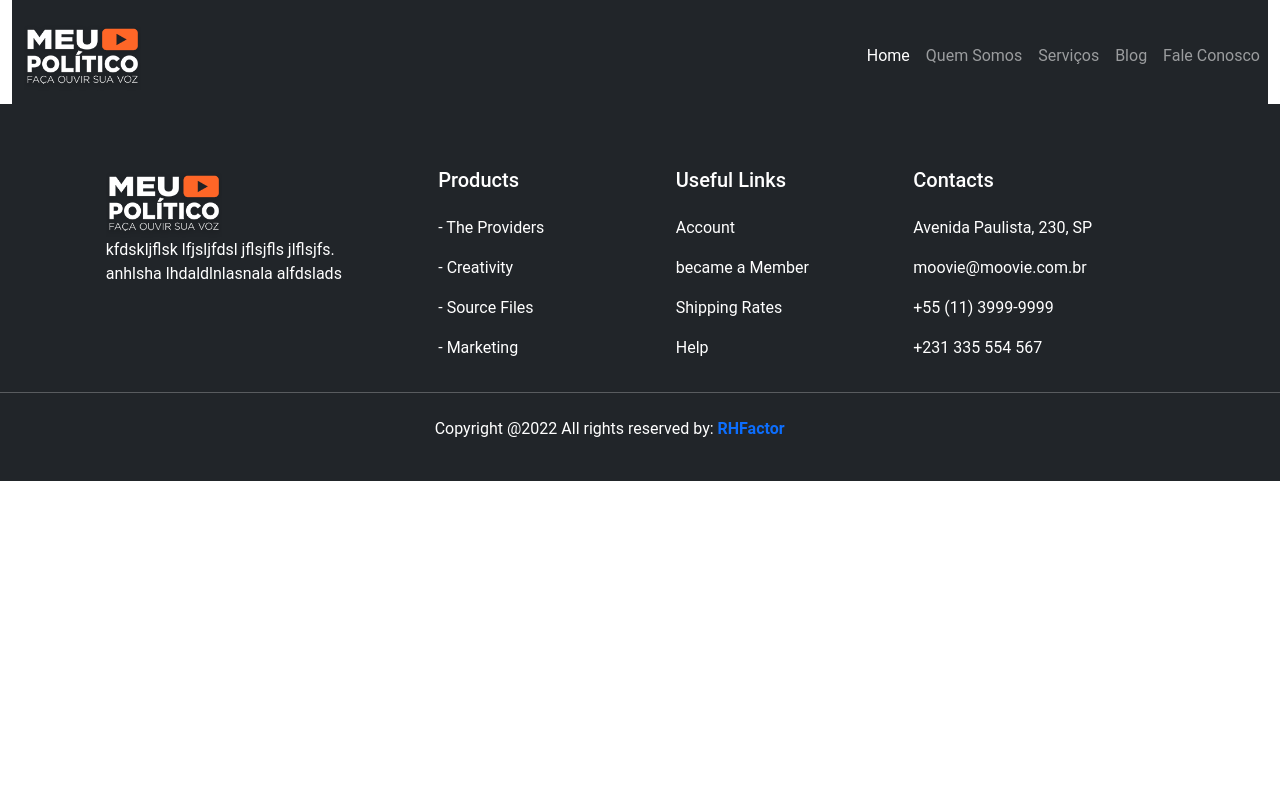
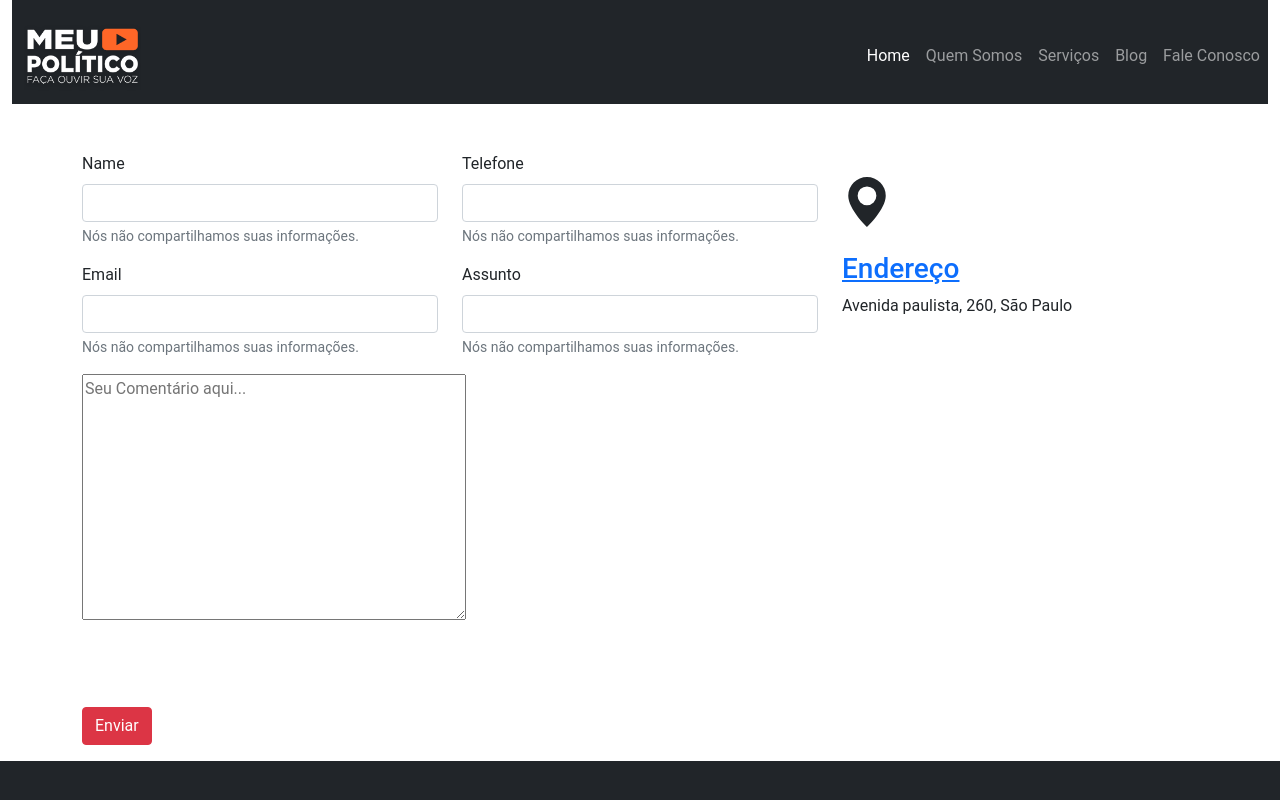
Before and after one commit to drummonnd/mooviepolitica, a plain HTML site: page faleconosco.html in a window 1280 px wide. Shown: the top 800 px of the page. Drawn offline with nearby package versions, Linux system fonts and the light colour scheme.

Commit message:
Criação pagina Contato

```diff
--- a/faleconosco.html
+++ b/faleconosco.html
@@ -43,6 +43,48 @@
     </section>
     <!-- FINISH NAV BAR-->
 </header>
+
+<form class="container">
+    <div class="mb-3 pt-5 pb-5">
+        <div class="row">
+            <div class="col-4">
+        <div class="mb-3">
+            <label for="Inputname1" class="form-label">Name</label>
+            <input type="text" class="form-control" id="Inputname1" aria-describedby="nameHelp">
+            <div id="nameHelp" class="form-text">Nós não compartilhamos suas informações.</div>
+        </div>
+        <div class="mb-3">
+            <label for="InputEmail1" class="form-label">Email</label>
+            <input type="text" class="form-control" id="InputEmail1" aria-describedby="emailHelp">
+            <div id="emailHelp" class="form-text">Nós não compartilhamos suas informações.</div>
+        </div>
+        <div class="mb-3">
+            <textarea name="textarea-234" cols="40" rows="10" class="" aria-invalid="false" placeholder="Seu Comentário aqui..."></textarea>
+        </div>
+        </div>
+            <div class="col-4">
+                <div class="mb-3">
+                    <label for="Inputphone1" class="form-label">Telefone</label>
+                    <input type="text" class="form-control" id="Inputphone1" aria-describedby="phoneHelp">
+                    <div id="phoneHelp" class="form-text">Nós não compartilhamos suas informações.</div>
+                </div>
+                <div class="mb-3">
+                    <label for="Inputassunt1" class="form-label">Assunto</label>
+                    <input type="text" class="form-control" id="Inputassunt1" aria-describedby="assuntHelp">
+                    <div id="assuntHelp" class="form-text">Nós não compartilhamos suas informações.</div>
+                </div>
+            </div>
+            <div class="col-4">
+                <svg xmlns="http://www.w3.org/2000/svg" width="50" height="100" fill="currentColor" class="bi bi-geo-alt-fill" viewBox="0 0 16 16">
+                    <path d="M8 16s6-5.686 6-10A6 6 0 0 0 2 6c0 4.314 6 10 6 10zm0-7a3 3 0 1 1 0-6 3 3 0 0 1 0 6z"/>
+                </svg>
+                <div class="text_box"><div class="service_top_text all_icon_color"><div class="em-service-icon"></div></div><div class="em-service-inner"><div class="em-service-title"><h3><a href="#">Endereço</a></h3></div><div class="em-service-desc"><p>Avenida paulista, 260, São Paulo</p></div></div></div>
+
+            </div>
+        </div>
+    </div>
+    <button type="submit" class="btn btn-danger mb-3">Enviar</button>
+</form>
 
 <!-- START FOOTER-->
 <section id="contact-area">
```
